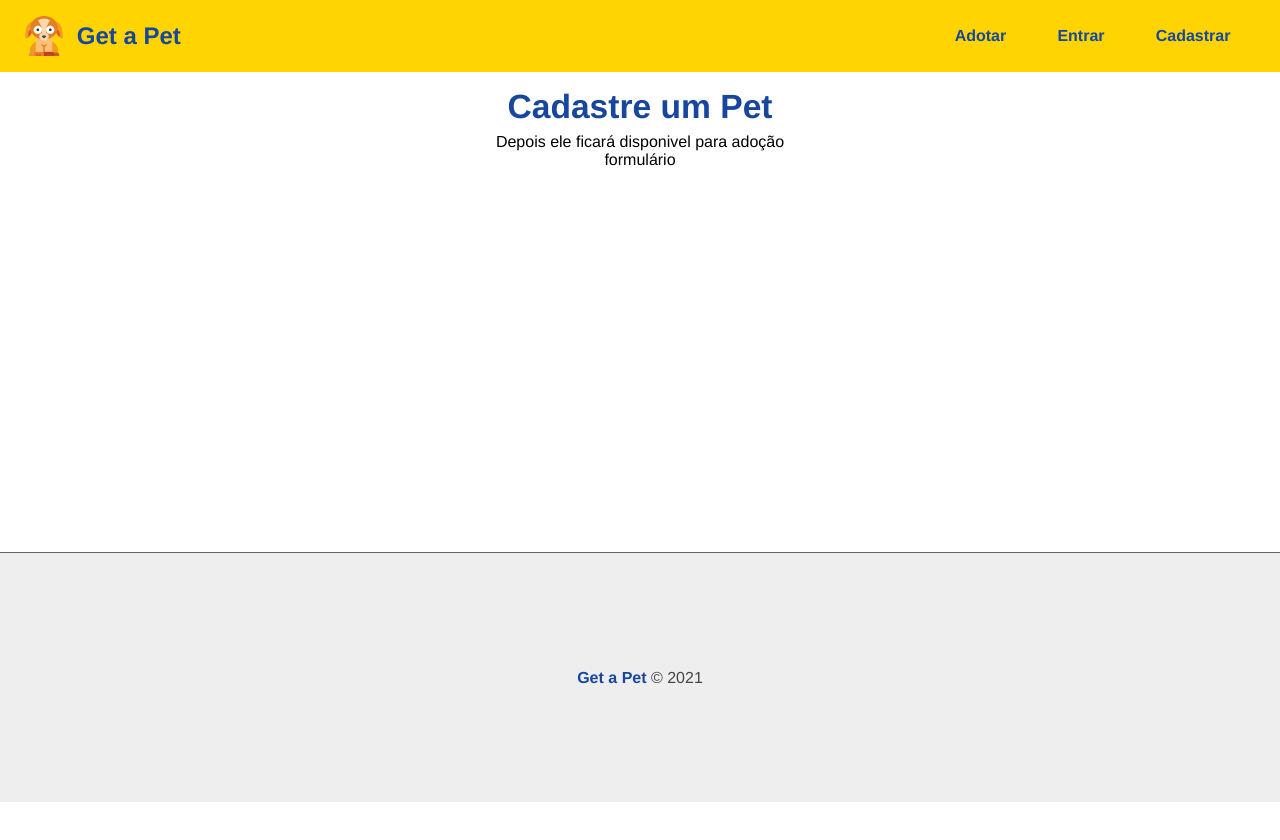
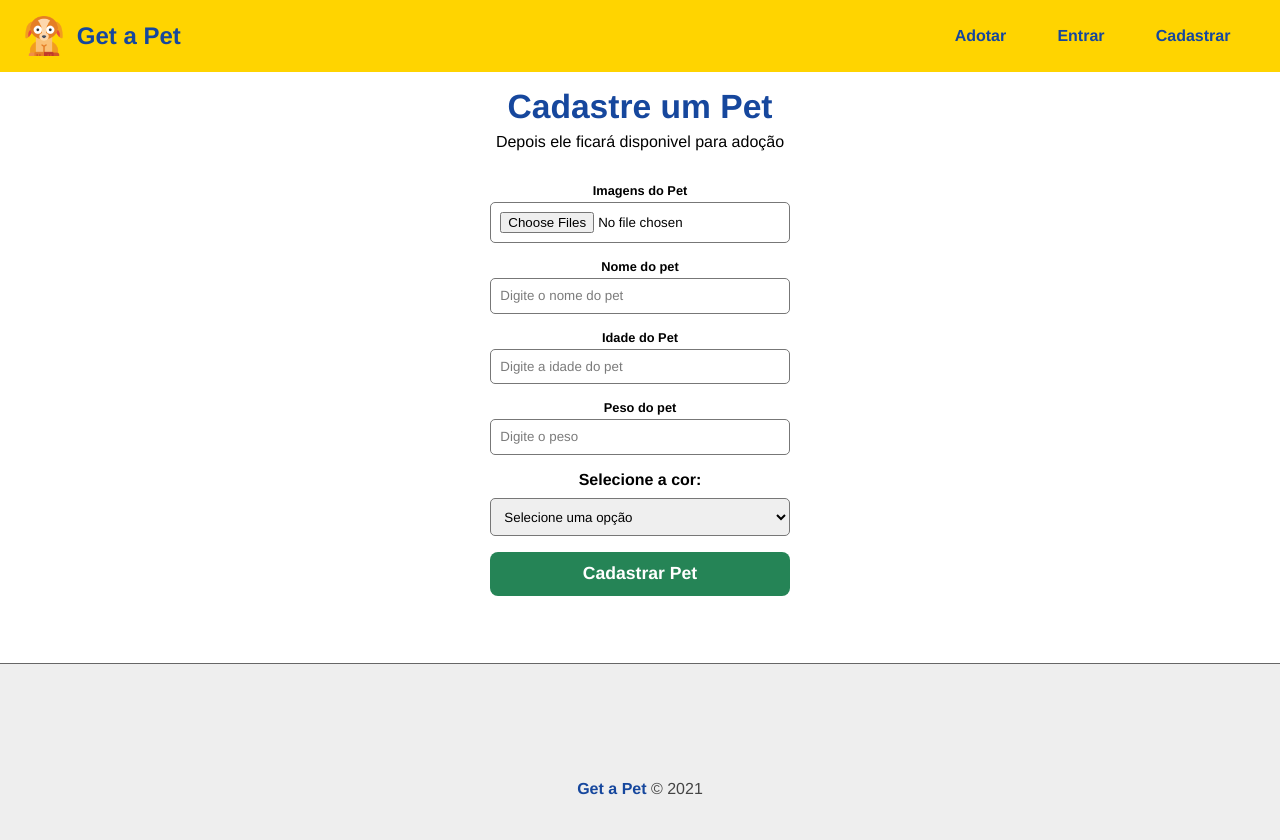
Before and after one commit to DanielAntu/curso-node-udemy, a React (Create React App) app in the folder 15_GET_A_PET/frontend/: page /pet/add in a window 1280 px wide. Shown: the top 840 px of the page. Before the commit the page ends 802 px from the top, so only its background shows below. Built offline with nearby package versions, Linux system fonts and the light colour scheme; the HTML template or start-up script is replaced by a standard one.

Commit message:
atualização

```diff
--- a/15_GET_A_PET/frontend/src/components/form/Form.module.css
+++ b/15_GET_A_PET/frontend/src/components/form/Form.module.css
@@ -30,3 +30,16 @@
     color: #164790;
     font-weight: bold;
 }
+
+/* form de pets */
+.preview_pet_images {
+    display: flex;
+    justify-content: center;
+    margin: 1em;
+}
+
+.preview_pet_images img {
+    width: 100px;
+    height: 100px;
+    margin-left: 1em;
+}
--- /dev/null
+++ b/15_GET_A_PET/frontend/src/components/form/PetForm.js
@@ -0,0 +1,99 @@
+import { useState } from "react"
+import formStyles from './Form.module.css'
+import Input from './Input'
+import Select from "./Select"
+
+const PetForm = ({handleSubmit, petData, btnText}) => {
+    const [pet, setPet] = useState(petData || {})
+    const [preview, setPreview] = useState([])
+    const color = ['Branco', 'Preto', 'Cinza', 'Caramelo', 'Mesclado']
+
+    function onFileChange(e) {
+
+        setPreview(Array.from(e.target.files))
+        setPet({...pet, image: [...e.target.files]})
+    }
+
+    function handleChange(e) {
+        setPet({...pet, [e.target.name]: e.target.value})
+    }
+
+    function handleColor(e) {
+        setPet({...pet, color: e.target.options[e.target.selectedIndex].text})
+    }
+
+    function submit(e) {
+        e.preventDefault()
+        handleSubmit(pet)
+    }
+
+  return (
+    <section>
+        <div className={formStyles.preview_pet_images}>
+            {preview.length > 0
+                ? preview.map((image, index) => (
+                    <img src={URL.createObjectURL(image)}
+                    alt={pet.name}
+                    key={`${pet.name}+${index}`}
+                    />
+                )) :
+                pet.images &&
+                pet.images.map((image, index) => (
+                    <img src={`${process.env.REACT_APP_API}/images/pets/${image}`}
+                    alt={pet.name}
+                    key={`${pet.name}+${index}`}
+                    />
+                ))
+            }
+        </div>
+        <form className={formStyles.form_container} onSubmit={submit}>
+            <Input
+            text='Imagens do Pet'
+            type='file'
+            name='images'
+            handleOnChange={onFileChange}
+            multiple={true}
+            />
+
+            <Input
+            text='Nome do pet'
+            type='text'
+            name='name'
+            placeholder='Digite o nome do pet'
+            handleOnChange={handleChange}
+            value={pet.name || ''}
+            />
+
+            <Input
+            text='Idade do Pet'
+            type='number'
+            name='age'
+            placeholder='Digite a idade do pet'
+            handleOnChange={handleChange}
+            value={pet.age || ''}
+            />
+
+            <Input
+            text='Peso do pet'
+            type='number'
+            name='weight'
+            placeholder='Digite o peso'
+            handleOnChange={handleChange}
+            value={pet.weight || ''}
+            />
+
+            <Select
+            text='Selecione a cor'
+            name='color'
+            options={color}
+            handleOnChange={handleColor}
+            value={pet.color || ''}
+            />
+
+            <input type="submit" value={btnText} />
+        </form>
+    </section>
+  )
+}
+
+export default PetForm
--- /dev/null
+++ b/15_GET_A_PET/frontend/src/components/form/Select.js
@@ -0,0 +1,17 @@
+import styles from './Select.module.css'
+
+const Select = ({text, name, options, handleOnChange, value}) => {
+  return (
+    <div className={styles.form_control}>
+        <label htmlFor={name}>{text}:</label>
+        <select name={name} id={name} onChange={handleOnChange} value={value || ''}>
+            <option>Selecione uma opção</option>
+            {options.map((opt) => (
+                <option value={opt} key={opt}>{opt}</option>
+            ))}
+        </select>
+    </div>
+  )
+}
+
+export default Select
--- /dev/null
+++ b/15_GET_A_PET/frontend/src/components/form/Select.module.css
@@ -0,0 +1,16 @@
+.form_control {
+    display: flex;
+    flex-direction: column;
+    margin-bottom: 1em;
+}
+
+.form_control label {
+    margin-bottom: .6em;
+    font-weight: bold;
+}
+
+.form_control select {
+    padding: .7em;
+    border: 1px solid #777;
+    border-radius: 5px;
+}
--- a/15_GET_A_PET/frontend/src/components/pages/User/Profile.js
+++ b/15_GET_A_PET/frontend/src/components/pages/User/Profile.js
@@ -67,7 +67,7 @@ function Profile() {
                     <RoundedImage src={preview ? URL.createObjectURL(preview) : `${process.env.REACT_APP_API}/images/users/${user.image}`} alt={user.name} />
                 )}
             </div>
-            <form onSubmit={handleSubmit} className={formStyles.form_container}>
+            <form onSubmit={handleSubmit} className={formStyles.form_container} formenctype="multipart/form-data">
                 <Input
                 text='Imagem'
                 type='file'
--- a/15_GET_A_PET/frontend/src/components/pages/pets/AddPets.js
+++ b/15_GET_A_PET/frontend/src/components/pages/pets/AddPets.js
@@ -6,15 +6,54 @@ import { useState } from 'react'
 
 // hooks
 import useFlashMessage from '../../../hooks/useFlashMessage'
+import PetForm from '../../form/PetForm'
 
 const AddPets = () => {
+  const [token] = useState(localStorage.getItem('token') || '')
+  const {setFlashMessage} = useFlashMessage()
+
+  async function registerPet(pet) {
+    let msgType = 'sucess'
+
+    const formData = new FormData()
+
+    const petFormData = await Object.keys(pet).forEach((key) => {
+      if (key === 'images') {
+        for (let i = 0; i < pet[key].length; i++) {
+          formData.append('images', pet[key][i])
+        }
+      } else {
+        formData.append(key, pet[key])
+      }
+    })
+
+    formData.append('pet', petFormData)
+
+    const data = await api.post('pets/create', formData, {
+      headers: {
+        Authorization: `Bearer ${JSON.parse(token).token}`,
+        'Content-Type': 'multipart/form-data'
+      }
+    })
+    .then((response) => {
+      return response.data
+    })
+    .catch((err) => {
+      msgType = 'error'
+      return err.response.data
+    })
+
+    setFlashMessage(data.message, msgType)
+
+  }
+
   return (
     <section  className={styles.addpet_header}>
         <div>
             <h1>Cadastre um Pet</h1>
             <p>Depois ele ficará disponivel para adoção</p>
         </div>
-        <p>formulário</p>
+        <PetForm handleSubmit={registerPet} btnText='Cadastrar Pet' />
     </section>
   )
 }
--- /dev/null
+++ b/15_GET_A_PET/frontend/src/components/pages/pets/Dashboard.module.css
@@ -0,0 +1,84 @@
+.petlist_header {
+    display: flex;
+    justify-content: space-between;
+    align-items: center;
+    margin-bottom: 2em;
+}
+
+.petlist_header h1 {
+    margin: 0;
+}
+
+.petlist_header a {
+    text-decoration: none;
+    background-color: #16479d;
+    color: #fff;
+    font-weight: bold;
+    cursor: pointer;
+    transition: .5s;
+    padding: .5em .8em;
+    border-radius: 5px;
+    border: 2px solid #16479d;
+}
+
+.petlist_header a:hover {
+    background-color: transparent;
+    color: #16479d;
+}
+
+.petlist_container {
+    display: flex;
+    flex-direction: column;
+}
+
+.petlist_row {
+    border-bottom: 1px solid #16479d;
+    padding: 1em;
+    margin: 1em;
+    display: flex;
+    align-items: center;
+    width: 100%;
+}
+
+.petlist_row img {
+    margin-right: 1em;
+}
+
+.petlist_row span {
+    min-width: 100px;
+}
+
+.actions {
+    margin-left: auto;
+}
+
+.actions a,
+.actions button {
+    text-decoration: none;
+    background-color: white;
+    color: #16479d;
+    font-weight: bold;
+    cursor: pointer;
+    transition: .5s;
+    padding: 7px 12px;
+    border-radius: 5px;
+    border: 2px solid #16479d;
+    font-size: 12px;
+    margin-left: 1em;
+}
+
+.actions a:hover,
+.actions button:hover {
+    background-color: #16479d;
+    color: white;
+}
+
+.actions .conclude_btn {
+    color: #25B456;
+    border-color: #25B456;
+}
+
+.actions .conclude_btn:hover {
+    color: #fff;
+    background-color: #25B456;
+}
--- a/15_GET_A_PET/frontend/src/components/pages/pets/MyPets.js
+++ b/15_GET_A_PET/frontend/src/components/pages/pets/MyPets.js
@@ -1,16 +1,65 @@
 import { useState, useEffect } from "react"
 import { Link } from "react-router-dom"
+import api from '../../../utils/api'
+
+import RoundedImage from '../../layouts/RoundedImage'
+
+import styles from './Dashboard.module.css'
+
+// hooks
+import useFlashMessage from '../../../hooks/useFlashMessage'
 
 const MyPets = () => {
     const [pets, setPets] = useState([])
+    const [token] = useState(localStorage.getItem('token') || '')
+    const {setFlashMessage} = useFlashMessage()
+
+    useEffect(() => {
+      api.get('/pets/mypets', {
+        headers: {
+          Authorization: `Bearer ${JSON.parse(token).token}`
+        }
+      })
+      .then((response) => {
+        setPets(response.data.pets)
+      })
+    }, [token])
+
   return (
     <section>
-        <div>
+        <div className={styles.petlist_header}>
             <h1>MyPets</h1>
             <Link to="/pet/add">Cadastrar Pet</Link>
         </div>
-        <div>
-            {pets.length > 0 && <p>Meus Pets cadastrados</p>}
+        <div className={styles.petlist_container}>
+            {pets.length > 0 &&
+              pets.map((pet) => (
+                <div className={styles.petlist_row} key={pet._id}>
+                  <RoundedImage
+                  src={`${process.env.REACT_APP_API}/images/pets/${pet.image[0]}`}
+                  alt={pet.name}
+                  width='px75'
+                  />
+                  <span className="bold">{pet.name}</span>
+                  <div className={styles.actions}>
+                    {pet.available ?
+                    (
+                      <>
+                        {pet.adopter && (
+                          <button className={styles.conclude_btn}>Concluir adoção</button>
+                        )}
+                      <Link to={`/pet/edit/${pet._id}`}>Editar</Link>
+                        <button>Excluir</button>
+                      </>
+                    )
+                    :
+                    (
+                      <p>Pet já adotado</p>
+                    )}
+                  </div>
+                </div>
+              ))
+            }
             {pets.length === 0 && <p>Não há pets cadastrados</p>}
         </div>
     </section>
```
Also changed, not shown: 1 other file (tests, documents, lock files or other folders).
